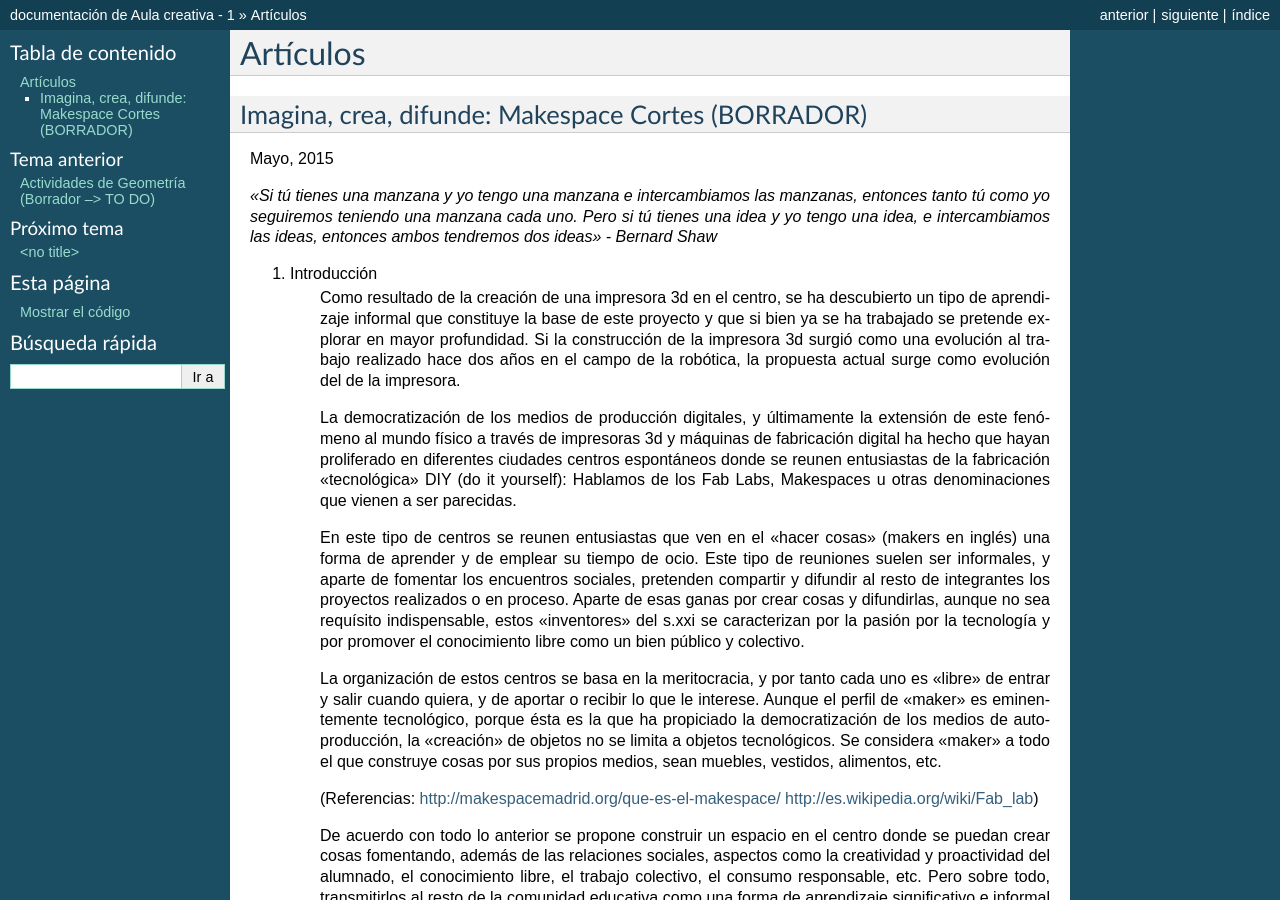
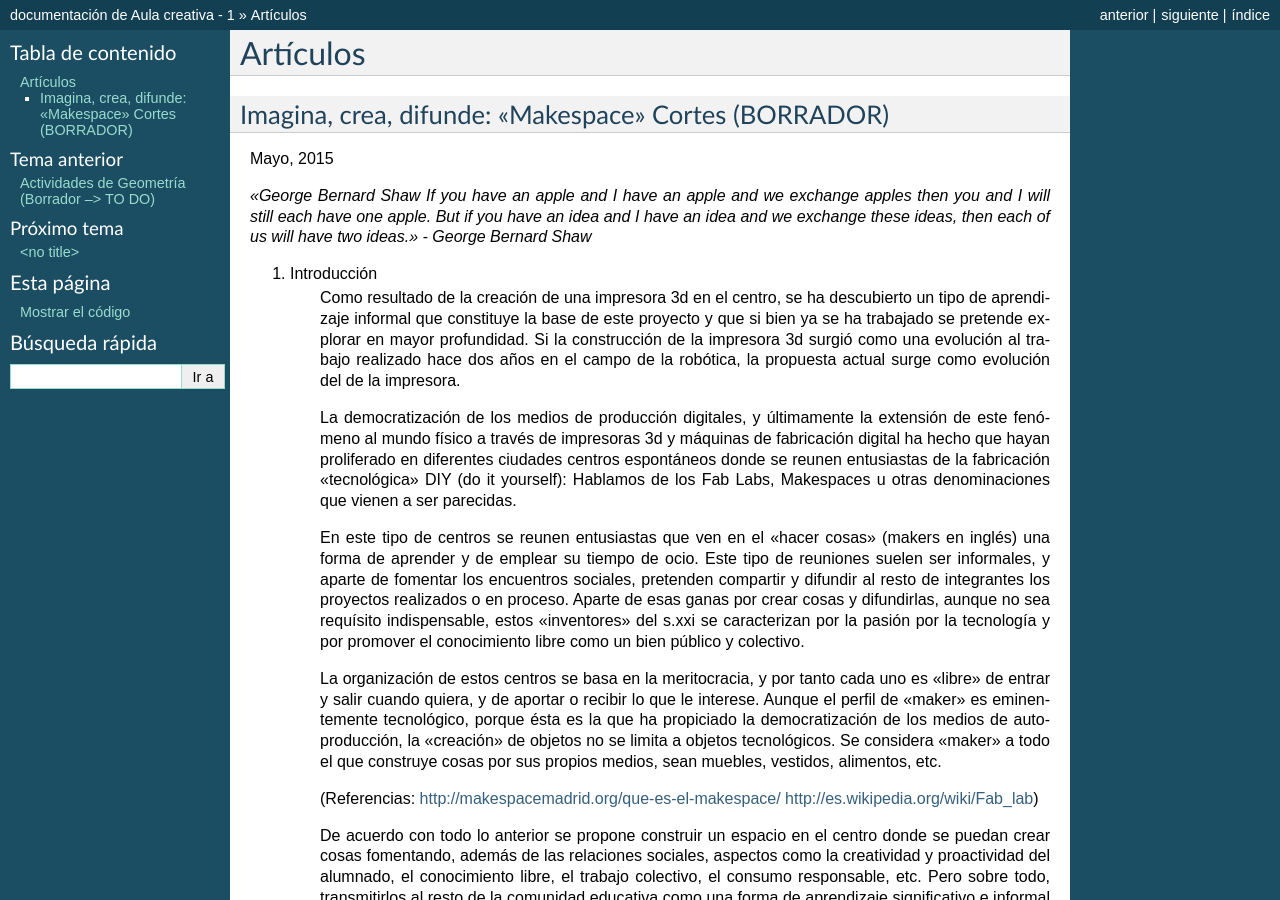
Before and after one commit to es3a10/aula_creativa, a Sphinx documentation site: the page built from docs/articulos.rst, in a window 1280 px wide and 900 px high. Built offline with Sphinx 7.4.7, drawn with Linux system fonts in a browser that asks for light colours.

Commit message:
Update articulos.rst

```diff
--- a/docs/articulos.rst
+++ b/docs/articulos.rst
@@ -1,13 +1,13 @@
 Artículos
 =========
 
-Imagina, crea, difunde: Makespace Cortes  (BORRADOR)
+Imagina, crea, difunde: "Makespace" Cortes  (BORRADOR)
 ________________________________________
 Mayo, 2015
 
-*"Si tú tienes una manzana y yo tengo una manzana e intercambiamos las manzanas, entonces tanto tú como
-yo seguiremos teniendo una manzana cada uno. Pero si tú tienes una idea y yo tengo una idea,
-e intercambiamos las ideas, entonces ambos tendremos dos ideas" - Bernard Shaw*
+*"George Bernard Shaw
+If you have an apple and I have an apple and we exchange apples then you and I will still each have one apple.
+But if you have an idea and I have an idea and we exchange these ideas, then each of us will have two ideas." - George Bernard Shaw*
 
 
 #. Introducción
```
